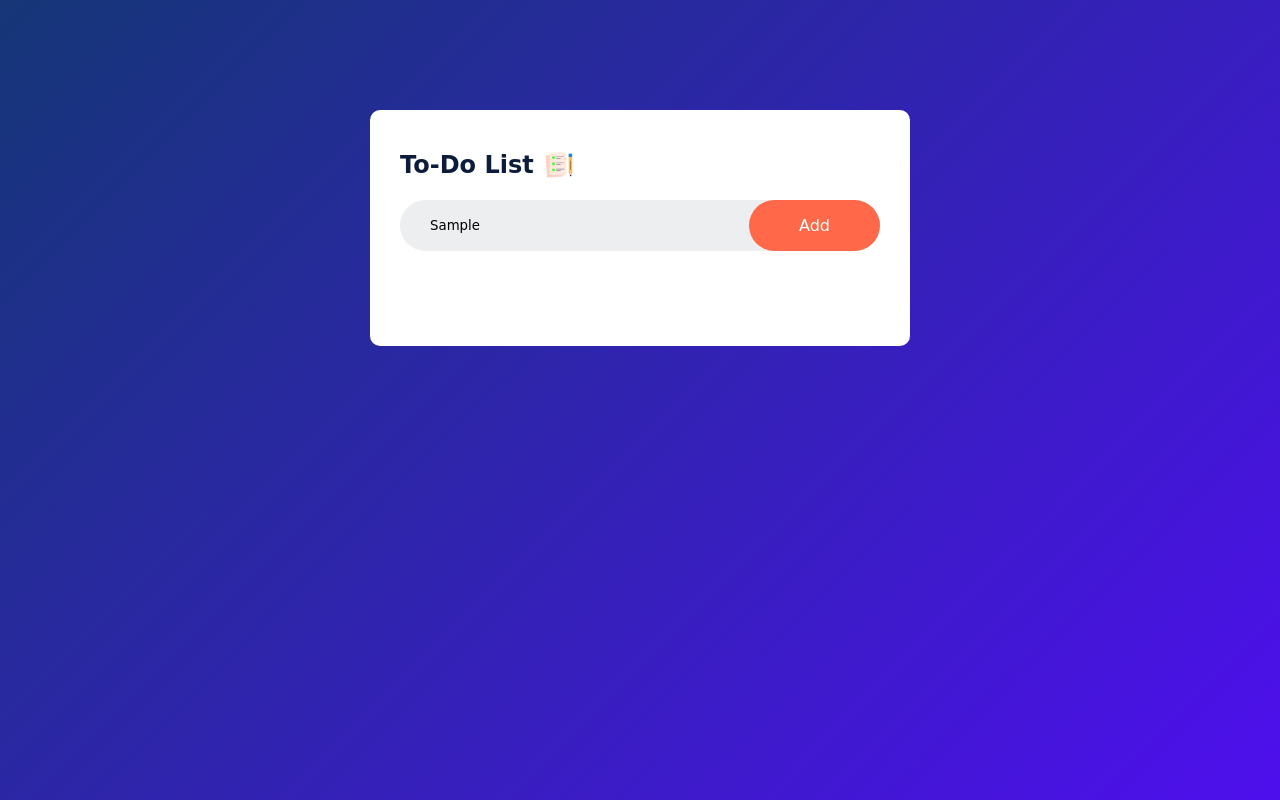
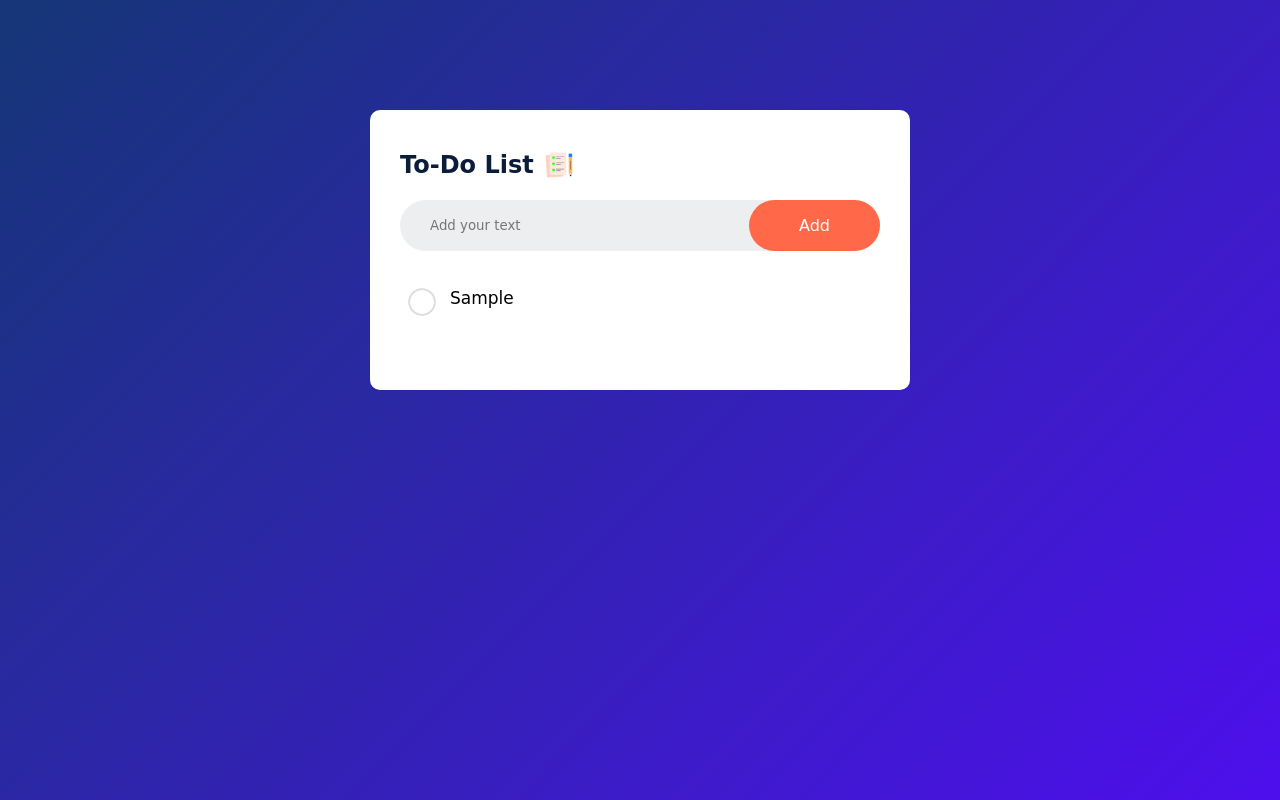
Before and after one commit to srejon/To-Do-App, a plain HTML site: page index.html in a window 1280 px wide. Both pictures are taken after typing "Sample" into the empty fields and a click on the button "Add". Drawn offline with Linux system fonts and the light colour scheme.

Commit message:
task js added

```diff
--- a/index.html
+++ b/index.html
@@ -12,8 +12,13 @@
         <h2>To-Do List <img src="images/icon.png" alt="icon"></h2>
         <div class="row">
             <input type="text" id="text-box" placeholder="Add your text">
-            <button>Add</button>
+            <button onclick="addTask()">Add</button>
         </div>
+        <ul id="container-list">
+            <!-- <li class="checked">Task1</li>
+            <li>Task2</li>
+            <li>Task3</li> -->
+        </ul>
     </div>
     </div>
 
--- a/script.js
+++ b/script.js
@@ -0,0 +1,13 @@
+const textBox = document.getElementById("text-box");
+const containerList = document.getElementById("container-list");
+
+function addTask(){
+    if(textBox.value === ''){
+        alert('You must write something!');
+    }else {
+        let li = document.createElement("li");
+        li.innerHTML = textBox.value;
+        containerList.appendChild(li);
+    }
+    textBox.value = '';
+}
--- a/style.css
+++ b/style.css
@@ -62,3 +62,34 @@ button {
     border-radius: 40px;
 
 }
+
+ul li {
+    list-style: none;
+    font-size: 17px;
+    padding: 12px 8px 12px 50px;
+    user-select: none;
+    cursor: pointer;
+    position: relative;
+}
+
+ul li::before {
+    content: '';
+    position: absolute;
+    height: 28px;
+    width: 28px;
+    border-radius: 50%;
+    background-image: url(images/unchecked.png);
+    background-size: cover;
+    background-position: center;
+    top: 12px;
+    left: 8px;
+}
+
+ul li.checked {
+    color: #555;
+    text-decoration: line-through;
+}
+
+ul li.checked::before {
+    background-image: url(images/checked.png);
+}
```
